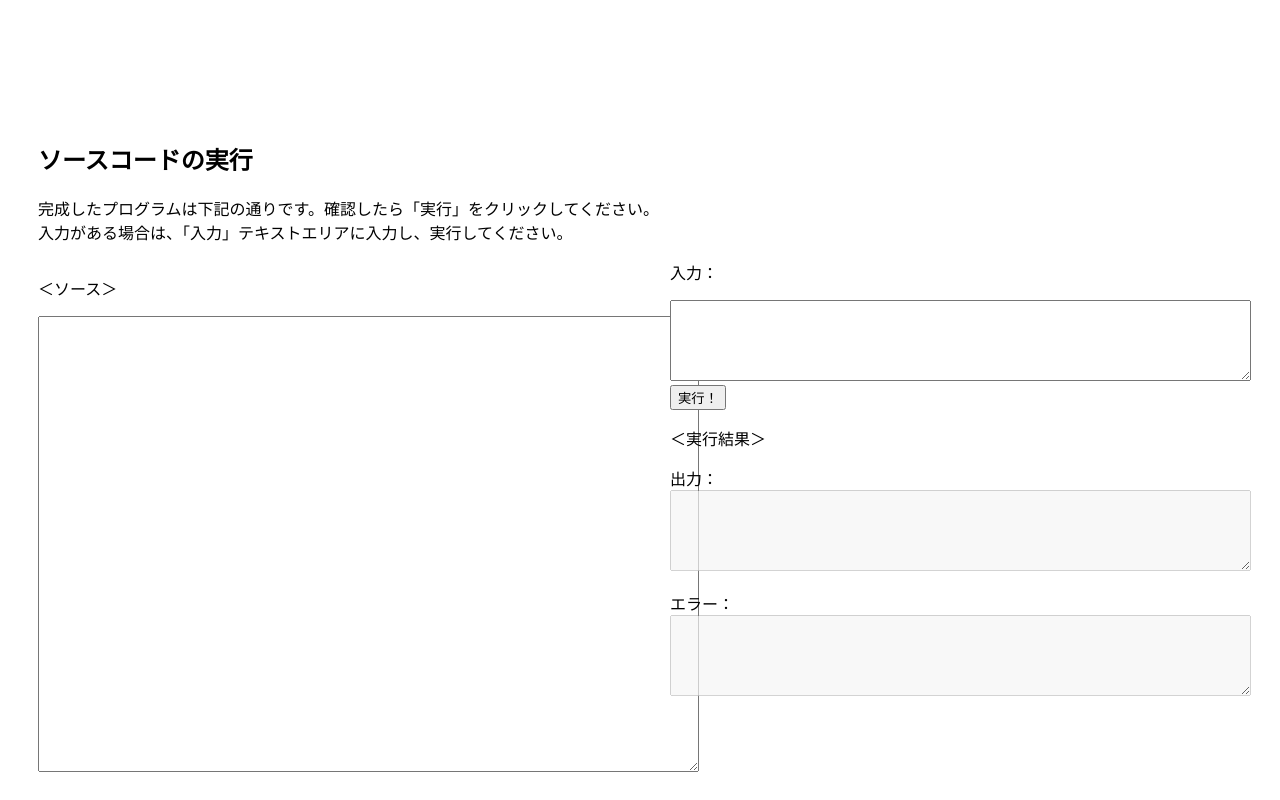
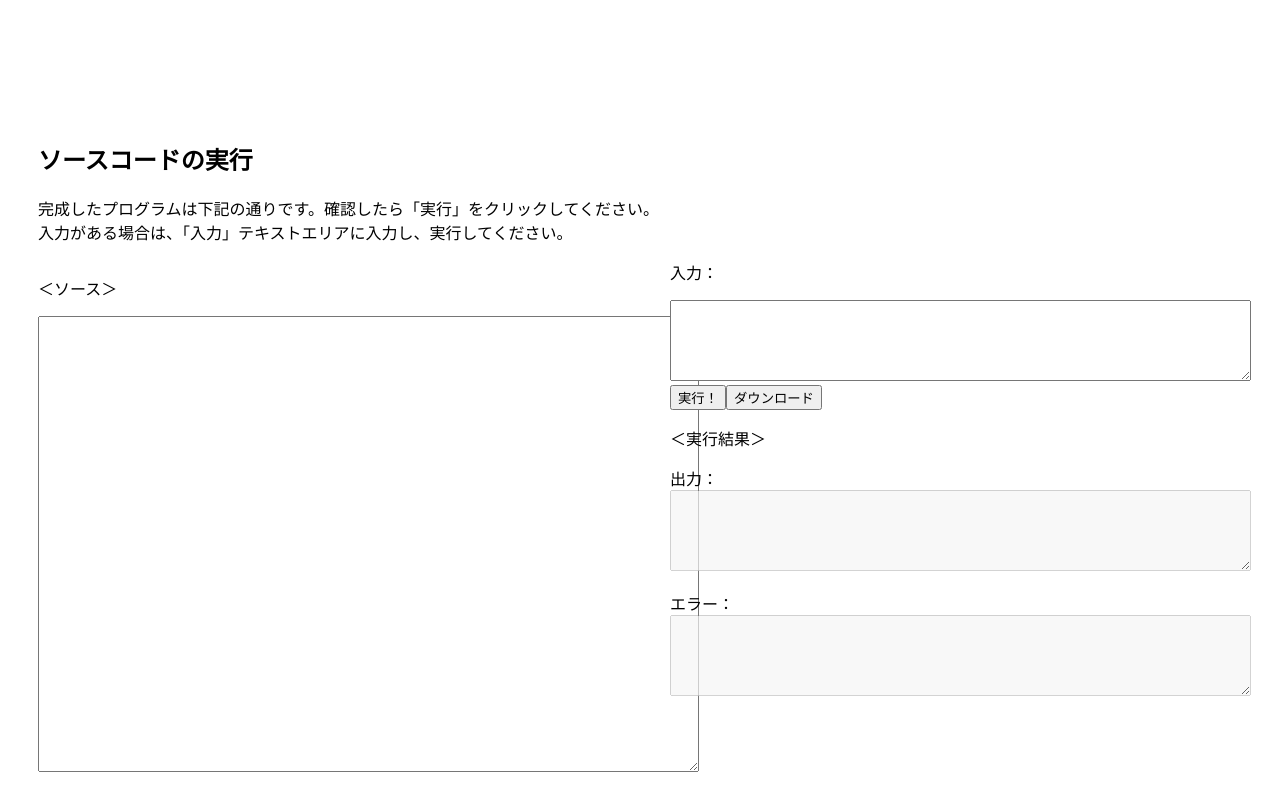
Before and after one commit to KHashimoto3/PLS_FRONT, a Vue app in the folder teikei_proto/: page / in a window 1280 px wide. Shown: the part 1034-1834 px from the top of the page. Built offline with nearby package versions, Linux system fonts and the light colour scheme.

Commit message:
作成したプログラムをダウンロードできるようにした。

```diff
--- a/teikei_proto/src/components/CodeRun.vue
+++ b/teikei_proto/src/components/CodeRun.vue
@@ -14,6 +14,7 @@
       <textarea cols="70" rows="5" v-model="input"> </textarea><br />
 
       <button @click="run">実行！</button>
+      <button @click="download">ダウンロード</button>
       <p>＜実行結果＞</p>
       <p>
         出力：<br />
@@ -104,6 +105,22 @@ export default {
         }
       }
     },
+    //cファイルを作成してダウンロードする関数
+    download: async function () {
+      if (this.code != null) {
+        const data = this.code;
+        //Blob APIを利用
+        const blob = new Blob([data], { type: "text/plain" });
+        const url = URL.createObjectURL(blob);
+        const a = document.createElement("a");
+        document.body.appendChild(a); //擬似的にリンクを作成
+        a.download = "test.c";
+        a.href = url;
+        a.click();
+        a.remove();
+        URL.revokeObjectURL(url);
+      }
+    },
   },
 };
 </script>
```
